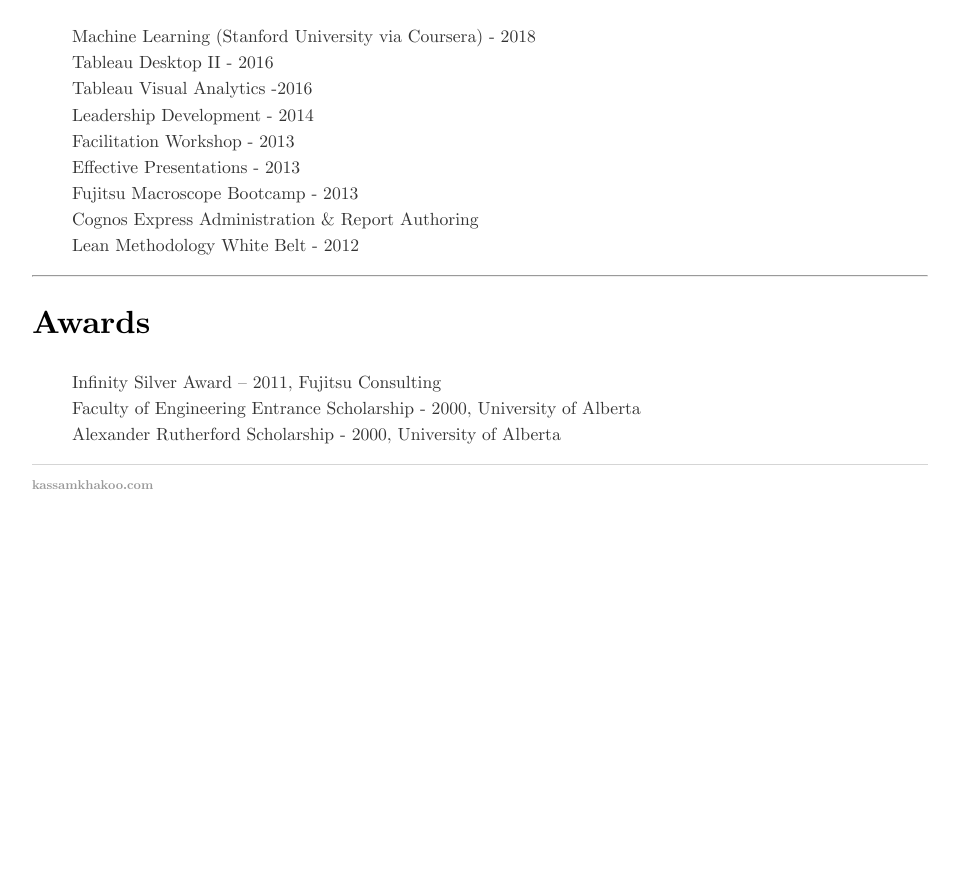
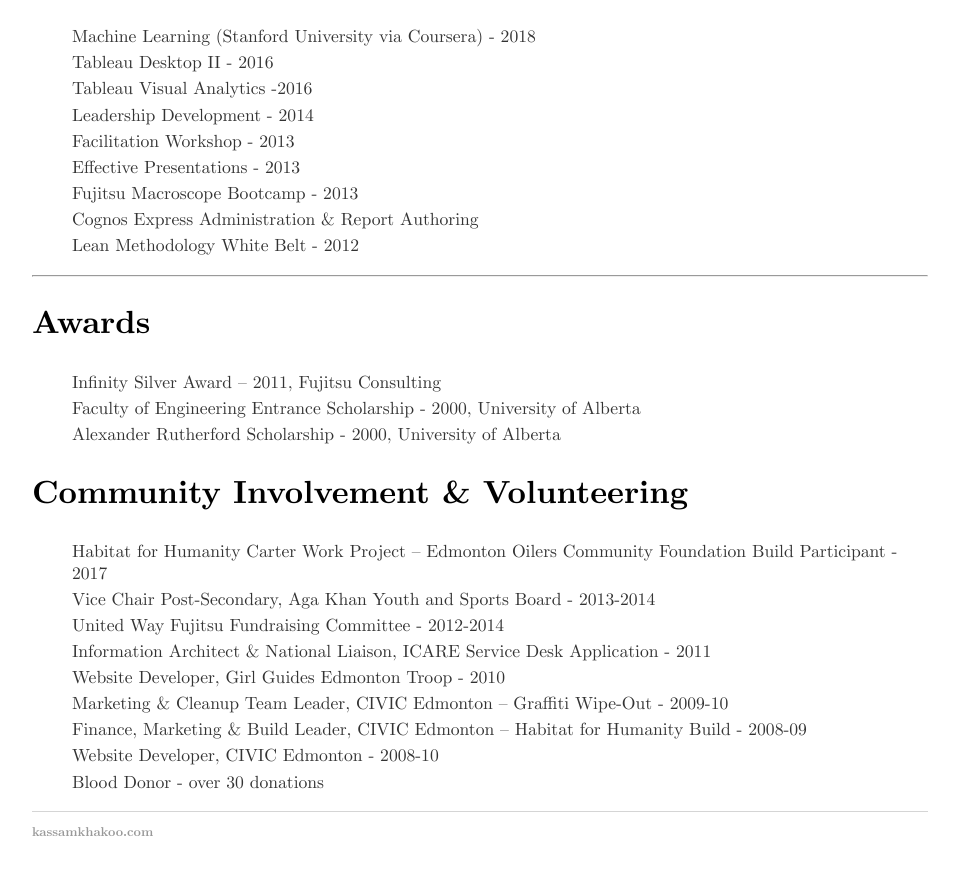
Before and after one commit to kassamkhakoo/kassamkhakoo.github.io, a Jekyll site: the page built from cv/index.html, in a window 1280 px wide and 900 px high, scrolled down 5856 px. Shown: the top 875 px of the window, without its empty margins (160-1119 px from the left). Built offline with Jekyll 4.4.1, drawn with Linux system fonts in a browser that asks for light colours; before the commit the page ends 6409 px from its top, so only the background shows below that.

Commit message:
Update index.html

```diff
--- a/cv/index.html
+++ b/cv/index.html
@@ -182,5 +182,16 @@
 	<li>Faculty of Engineering Entrance Scholarship - 2000, University of Alberta</li>
 	<li>Alexander Rutherford Scholarship - 2000, University of Alberta</li>
 	</ul>
-
+<h2>Community Involvement & Volunteering</h2>
+	<ul>
+	<li>Habitat for Humanity Carter Work Project – Edmonton Oilers Community Foundation Build Participant - 2017</li>
+	<li>Vice Chair Post-Secondary, Aga Khan Youth and Sports Board - 2013-2014</li>
+	<li>United Way Fujitsu Fundraising Committee - 2012-2014</li>
+	<li>Information Architect & National Liaison, ICARE Service Desk Application - 2011</li>
+	<li>Website Developer, Girl Guides Edmonton Troop - 2010</li>
+	<li>Marketing & Cleanup Team Leader, CIVIC Edmonton – Graffiti Wipe-Out - 2009-10</li>
+	<li>Finance, Marketing & Build Leader, CIVIC Edmonton – Habitat for Humanity Build - 2008-09</li>
+	<li>Website Developer, CIVIC Edmonton - 2008-10</li>
+	<li>Blood Donor - over 30 donations</li>
+	</ul>
 </div><!-- /.blurb -->
```
